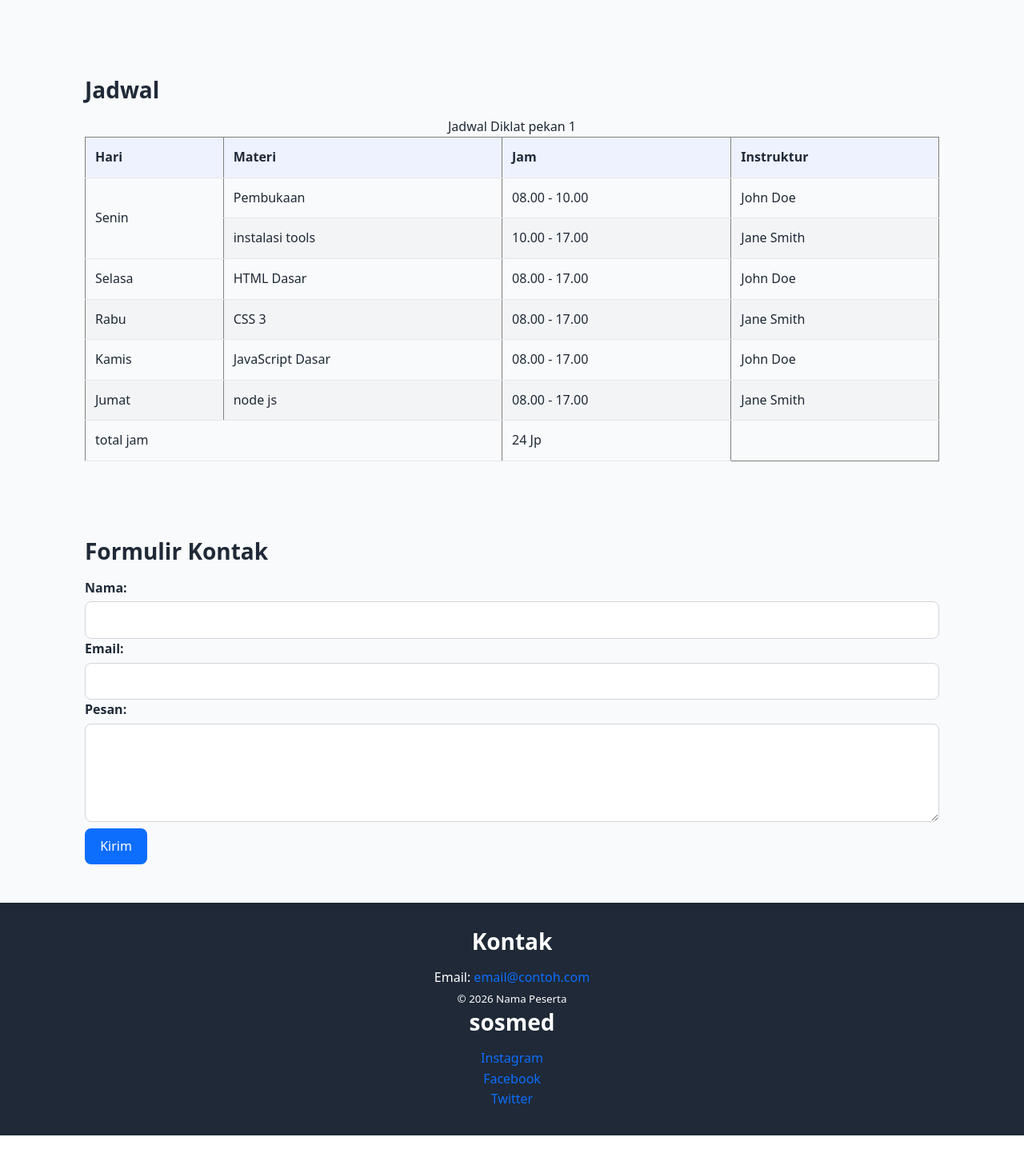
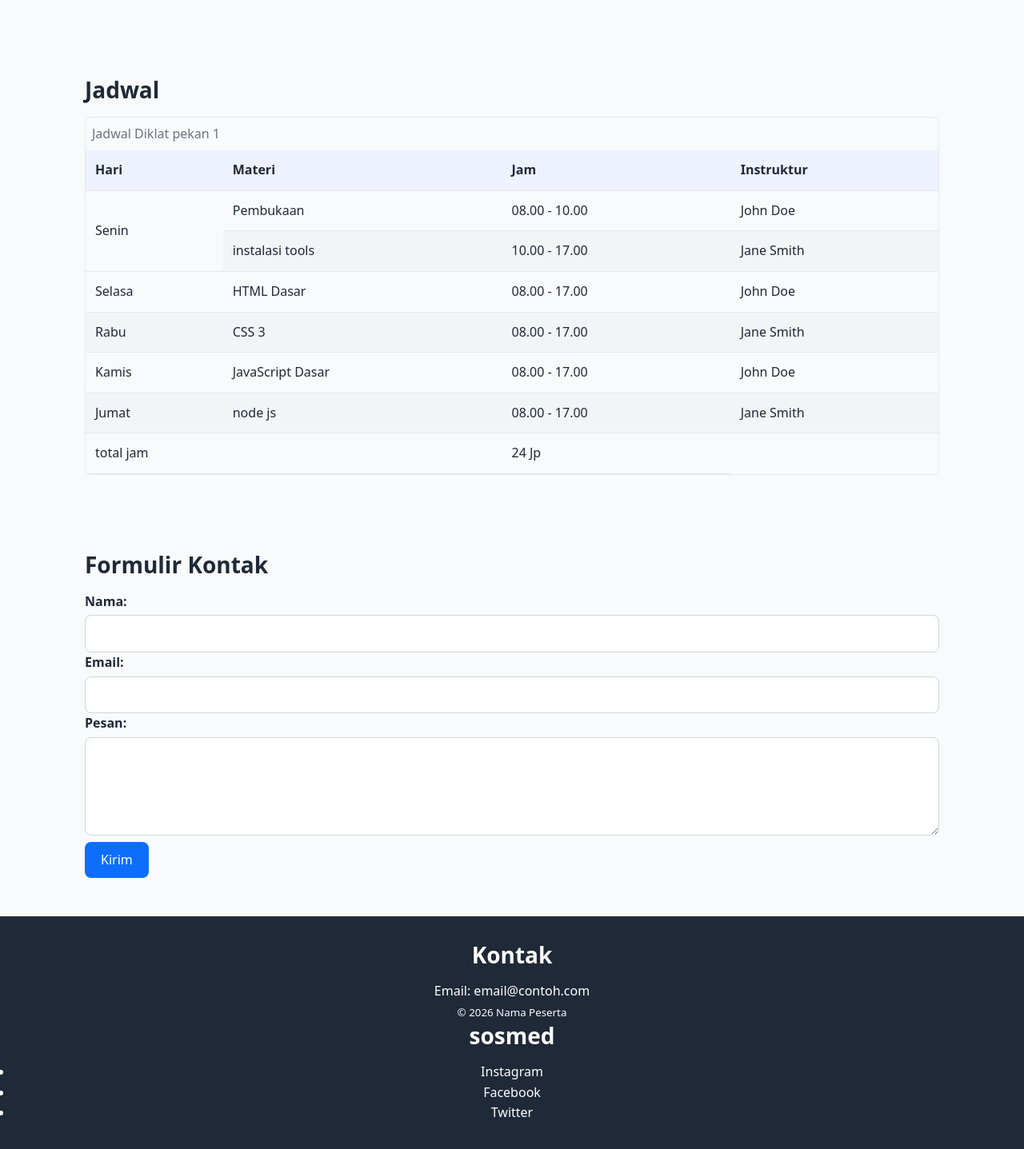
Before and after one commit to muhsantri26/portofolio-junior-web, a PHP site: page /proyek-1-landing-page/profil.html in a window 1280 px wide. Shown: the part 1534-2971 px from the top of the page at 80% size. Run offline with PHP 8.4, Linux system fonts and the light colour scheme.

Commit message:
edit best practice profil

```diff
--- a/hari-02-html/proyek-1-landing-page/css/style.css
+++ b/hari-02-html/proyek-1-landing-page/css/style.css
@@ -1,11 +1,25 @@
 /* ===== 1. Variabel ===== */
 :root {
   --warna-utama: #0d6efd;
+  --warna-sekunder: #6610f2;
   --warna-gelap: #1f2937;
   --warna-terang: #f9fafb;
   --warna-abu: #6b7280;
+  --warna-putih: #fff;
+  --warna-batas: #e5e7eb;
+  --warna-input: #d1d5db;
+  --warna-header-tabel: #eef2ff;
+  --warna-baris-tabel: #f3f4f6;
   --radius: 8px;
   --jarak: 1rem;
+  --jarak-mini: 0.25rem;
+  --jarak-kecil: 0.5rem;
+  --jarak-form: 0.6rem;
+  --jarak-navbar: 0.75rem;
+  --jarak-sedang: 1.25rem;
+  --jarak-kartu: 1.5rem;
+  --jarak-footer: 2rem;
+  --jarak-besar: 3rem;
   --lebar-maks: 1100px;
 }
 
@@ -156,9 +175,12 @@
 
 footer {
   background: var(--warna-gelap);
-  color: #fff;
+  color: var(--warna-putih);
   text-align: center;
-  padding: 2rem 0;
+  padding: var(--jarak-footer) var(--jarak);
+}
+footer a {
+  color: var(--warna-putih);
 }
 
 .hero {
@@ -198,11 +224,11 @@
   border-color: var(--warna-utama);
 }
 button {
-  padding: 0.6rem 1.2rem;
+  padding: var(--jarak-form) var(--jarak-sedang);
   border: 0;
   border-radius: var(--radius);
   background: var(--warna-utama);
-  color: #fff;
+  color: var(--warna-putih);
   font: inherit;
   cursor: pointer;
 }
@@ -210,20 +236,28 @@
 /* Tabel */
 .tabel-bungkus {
   overflow-x: auto;
+  border: 1px solid var(--warna-batas);
+  border-radius: var(--radius);
 }
 table {
   width: 100%;
+  min-width: 40rem;
   border-collapse: collapse;
 }
 th,
 td {
   padding: 0.75rem;
-  border-bottom: 1px solid #e5e7eb;
+  border-bottom: 1px solid var(--warna-batas);
   text-align: left;
 }
 thead th {
-  background: #eef2ff;
+  background: var(--warna-header-tabel);
+}
+caption {
+  padding: var(--jarak-kecil);
+  color: var(--warna-abu);
+  text-align: left;
 }
 tbody tr:nth-child(even) {
-  background: #f3f4f6;
+  background: var(--warna-baris-tabel);
 }
--- a/hari-02-html/proyek-1-landing-page/profil.html
+++ b/hari-02-html/proyek-1-landing-page/profil.html
@@ -11,7 +11,7 @@
     <header class="situs-header">
       <div class="kontainer navbar">
         <a class="logo" href="#">Wildan</a>
-        <nav>
+        <nav aria-label="Navigasi utama">
           <ul class="menu">
             <li><a href="#tentang">Tentang</a></li>
             <li><a href="#layanan">Layanan</a></li>
@@ -25,11 +25,11 @@
     <main>
       <section id="tentang">
         <div class="hero">
-          <h2>Tentang Saya</h2>
+          <h1>Tentang Saya</h1>
           <figure>
             <img
               src="./img/tres.jpeg"
-              alt="Foto Nama Peserta"
+              alt="Poster penghargaan siswa SD Unggulan Daar El Dzikir"
               width="160"
               height="160"
             />
@@ -119,7 +119,8 @@
       <section id="tabel">
         <div class="kontainer">
           <h2>Jadwal</h2>
-          <table border="1" cellpadding="10" cellspacing="0">
+          <div class="tabel-bungkus">
+            <table>
               <caption>
                 Jadwal Diklat pekan 1
               </caption>
@@ -176,6 +177,7 @@
               </tfoot>
             </table>
           </div>
+        </div>
       </section>
       <section id="formulir">
         <div class="kontainer">
```
Also changed, not shown: other parts of hari-02-html/proyek-1-landing-page/css/style.css (+29 -20 lines), hari-04-js/latihan1.js (+17 -30 lines), hari-02-html/proyek-1-landing-page/img/image.png (added), hari-02-html/proyek-1-landing-page/img/screenshot-desktop.png (added), hari-02-html/proyek-1-landing-page/img/ukuranhp.png (added), hari-02-html/proyek-1-landing-page/readme.md. Lines whose indentation alone changed are shown as unchanged.
